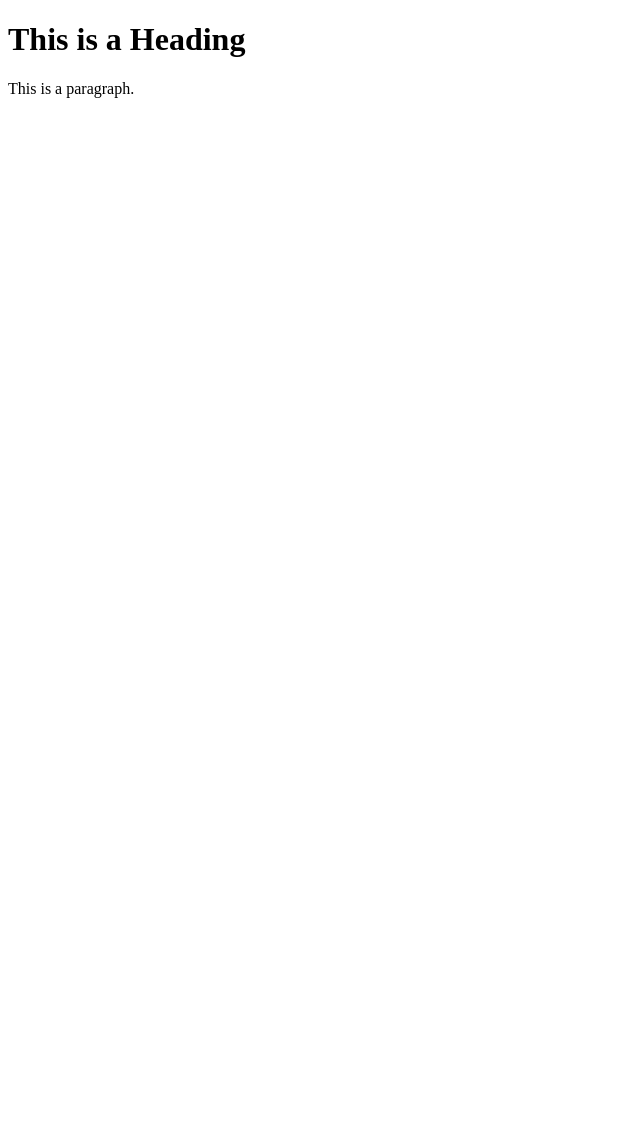
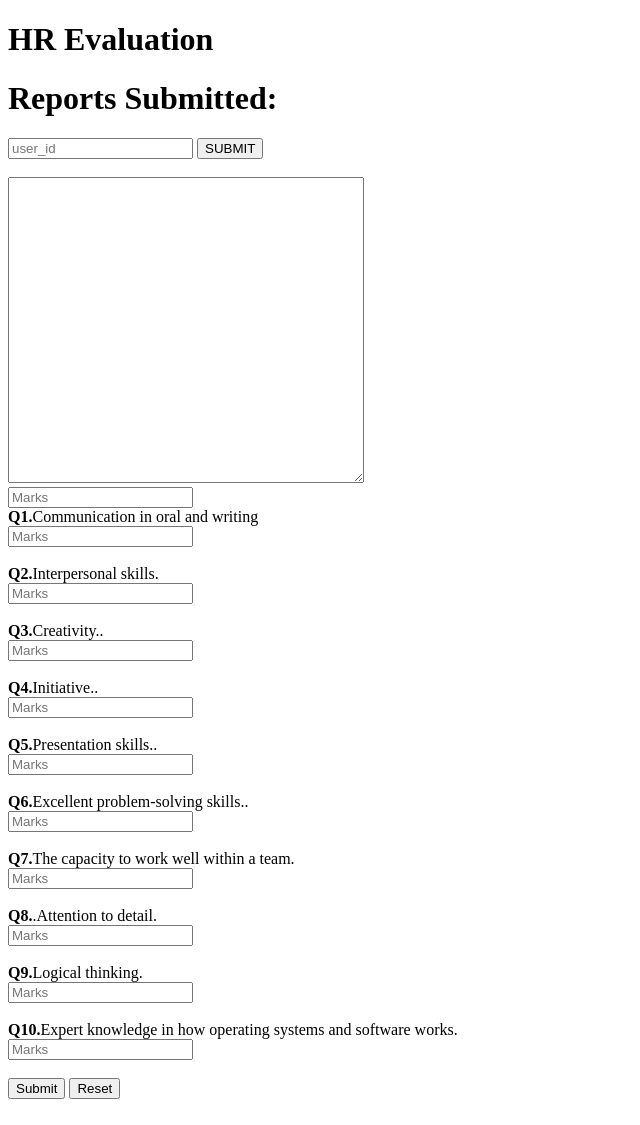
Before and after one commit to shubhamdarekar/VESITHACKS2019, a Django app: page /evaluateHR/ in a window 1280 px wide. Shown: the whole page, without its empty margins (0-640 px from the left). Before the commit the page ends 98 px from the top, so only its background shows below. Run offline with Django 3.2, Linux system fonts and the light colour scheme.

Commit message:
Evaluate HR

```diff
--- a/VESITHACKS19/EvaluationApp/templates/EvaluationApp/evaluateHR.html
+++ b/VESITHACKS19/EvaluationApp/templates/EvaluationApp/evaluateHR.html
@@ -2,12 +2,95 @@
 <html>
 <head>
 <meta charset="utf-8">
-<title>Page Title</title>
+<title>Evaluate HR</title>
 </head>
 <body>
 
-<h1>This is a Heading</h1>
-<p>This is a paragraph.</p>
+<div>
+    <form>
+        <tr>
+            <td>
+                <h1>HR Evaluation</h1>
+                <h1>Reports Submitted:</h1>
+            </td>
+            <td>
+                <input type="text" placeholder="user_id" name="user_id">
+            </td>
+            <td>
+                <button type="button" name="button" class="button" >SUBMIT</button><br><br>
+            </td>
+            <td>
+                <textarea class="report"name="Comments" rows="20" cols="80" style="width:350px;"></textarea><br>
+            </td>
+            <td>
+                <input type="number" placeholder="Marks" name="marks"><br>
+            </td>
+            <td>
+                    <label>
+                    <strong>Q1.</strong>Communication in oral and writing<br>
+                    </label>
+                    <input type="number" placeholder="Marks" name="marks"><br><br>
+
+                </td>
+                <td>
+                    <label>
+                    <strong>Q2.</strong>Interpersonal skills.<br>
+                    <input type="number" placeholder="Marks" name="marks"><br><br>
+                    </label>
+                </td>
+                <td>
+                    <label>
+                    <strong>Q3.</strong>Creativity..<br>
+                    </label>
+                    <input type="number" placeholder="Marks" name="marks"><br><br>
+                </td>
+                <td>
+                    <label>
+                    <strong>Q4.</strong>Initiative..<br>
+                    </label>
+                    <input type="number" placeholder="Marks" name="marks"><br><br>
+                </td>
+                <td>
+                        <label>
+                        <strong>Q5.</strong>Presentation skills..<br>
+                        </label>
+                        <input type="number" placeholder="Marks" name="marks"><br><br>
+                    </td>
+                    <td>
+                            <label>
+                            <strong>Q6.</strong>Excellent problem-solving skills..<br>
+                            </label>
+                            <input type="number" placeholder="Marks" name="marks"><br><br>
+                        </td>
+                        <td>
+                                <label>
+                                <strong>Q7.</strong>The capacity to work well within a team.<br>
+                                </label>
+                                <input type="number" placeholder="Marks" name="marks"><br><br>
+                            </td>
+                            <td>
+                                    <label>
+                                    <strong>Q8.</strong>.Attention to detail.<br>
+                                    </label>
+                                    <input type="number" placeholder="Marks" name="marks"><br><br>
+                                </td>
+                                <td>
+                                        <label>
+                                        <strong>Q9.</strong>Logical thinking.<br>
+                                        </label>
+                                        <input type="number" placeholder="Marks" name="marks"><br><br>
+                                    </td>
+                                    <td>
+                                            <label>
+                                            <strong>Q10.</strong>Expert knowledge in how operating systems and software works.<br>
+                                            </label>
+                                            <input type="number" placeholder="Marks" name="marks"><br><br>
+                                        </td>
+                <button type="submit" name="button" class="button" >Submit</button>
+                <button type="reset" name="button" class="button" >Reset</button><br><br>
+        </tr>
+    </form>
+</div>
 
 </body>
 </html>
```
